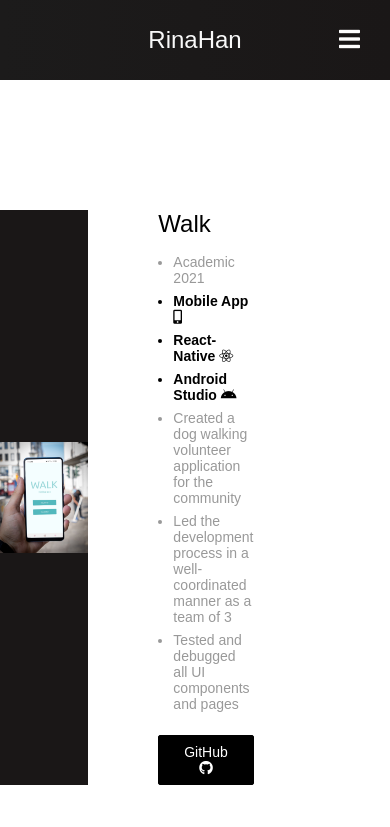
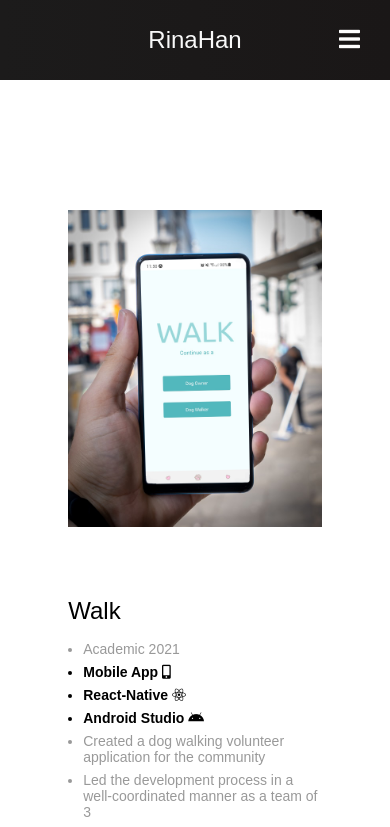
Before and after one commit to RinaHan/Portfolio-2024-Version, a React (Create React App) app: page /walk in a window 390 px wide. Shown: the top 827 px of the page. Built offline with nearby package versions, Linux system fonts and the light colour scheme.

Commit message:
fix ProjectDesc comp style

```diff
--- a/src/components/ProjectDesc/ProjectDesc.css
+++ b/src/components/ProjectDesc/ProjectDesc.css
@@ -7,14 +7,14 @@
   justify-content: center;
   position: relative;
   top: 80px;
-  /* border-top: 2mm ridge rgba(173, 93, 130, 0.6); */
 }
 
 /* -----description section */
-.p-desc-section  {
+.p-desc-section {
   width: 100%;
   display: flex;
   justify-content: center;
+  align-items: center;
   background-color: #fff;
 }
 .p-desc-cont {
@@ -24,9 +24,7 @@
   gap: 70px;
   padding: 130px 0;
 }
-
 .p-img-wrap {
-  /* flex: 1; */
   object-fit: cover;
   display: flex;
   align-items: center;
@@ -35,9 +33,9 @@
 }
 .p-img-wrap > img {
   width: 100%;
+  /* max-height: 400px; */
 }
 .p-details-wrap {
-  /* flex: 1; */
   display: flex;
   flex-direction: column;
   justify-content: center;
@@ -55,16 +53,20 @@
 .p-details > li {
   font-size: 1rem;
   margin-bottom: 7px;
-  color:#999;
+  color: #999;
 }
 #p-bold-text {
   font-weight: 600;
-  color:#000;
-
+  color: #000;
 }
-/* detail-3rd-div */
 .p-btn-wrap {
-  /* margin: -5px 0; */
+  width: 230px;
+  display: flex;
+  justify-content: space-between;
+  /* background-color: red; */
+  button {
+    width: 110px;
+  }
 }
 
 /* -----demo section */
@@ -116,8 +118,15 @@ video {
     display: flex;
     flex-direction: column;
   }
+  .p-desc-cont {
+    display: flex;
+    flex-direction: column;
+  }
   .p-title {
     font-size: 1.5rem;
+  }
+  .p-details-wrap {
+    flex-direction: column;
   }
   .p-details > li {
     font-size: 14px;
@@ -125,4 +134,18 @@ video {
   .btn {
     font-size: 14px;
   }
+  .p-img-wrap {
+    background-color: #fff;
+  }
+  .p-img-wrap > img {
+    max-height: 400px;
+    object-fit: contain;
+  }
+  .p-btn-wrap {
+    width: 210px;
+    button {
+      font-size: 12px;
+      width: 100px;
+    }
+  }
 }
--- a/src/components/ProjectDesc/index.js
+++ b/src/components/ProjectDesc/index.js
@@ -9,11 +9,11 @@ function ProjectDesc(props) {
       {/* -----description section */}
       <section className='p-desc-section'>
         <div className='p-desc-cont'>
-        {/* leftside-image */}
+          {/* left-side-image */}
           <div className='p-img-wrap'>
             <img src={props.src} alt='project' />
           </div>
-        {/* rightside-details */}
+          {/* right-side-details */}
           <div className='p-details-wrap'>
             <p className='p-title'>{props.title}</p>
             <ul className='p-details'>
@@ -30,22 +30,23 @@ function ProjectDesc(props) {
               <li>{props.exp1}</li>
               <li>{props.exp2}</li>
               <li>{props.exp3}</li>
-            {/* <li>{props.exp4}</li> */}
-            {/* {props.exp4.length >= 0 && <li>test</li>} */}
+              {props.exp4 && <li>{props.exp4}</li>}
             </ul>
 
             {/* buttons */}
             <div className='p-btn-wrap'>
-            <a href={props.githubUrl} target='_blank' rel="noreferrer" >
-              <Button className='btn' buttonStyle='btn--outline' buttonSize='btn--medium'>
+              <a href={props.githubUrl} target='_blank' rel='noreferrer'>
+                <Button buttonStyle='btn--outline' buttonSize='btn--medium'>
                   GitHub <i className='fab fa-github' />
                 </Button>
               </a>
-            {/* <a>
-              <Button className='btn' buttonStyle='btn--outline' buttonSize='btn--medium'>
+              {props.testUrl && (
+                <a href={props.testUrl} target='_blank' rel='noreferrer'>
+                  <Button buttonStyle='btn--outline' buttonSize='btn--medium'>
                     Test <i className='fas fa-play-circle' />
                   </Button>
-            </a> */}
+                </a>
+              )}
             </div>
           </div>
         </div>
```
Lines whose indentation alone changed are shown as unchanged.
